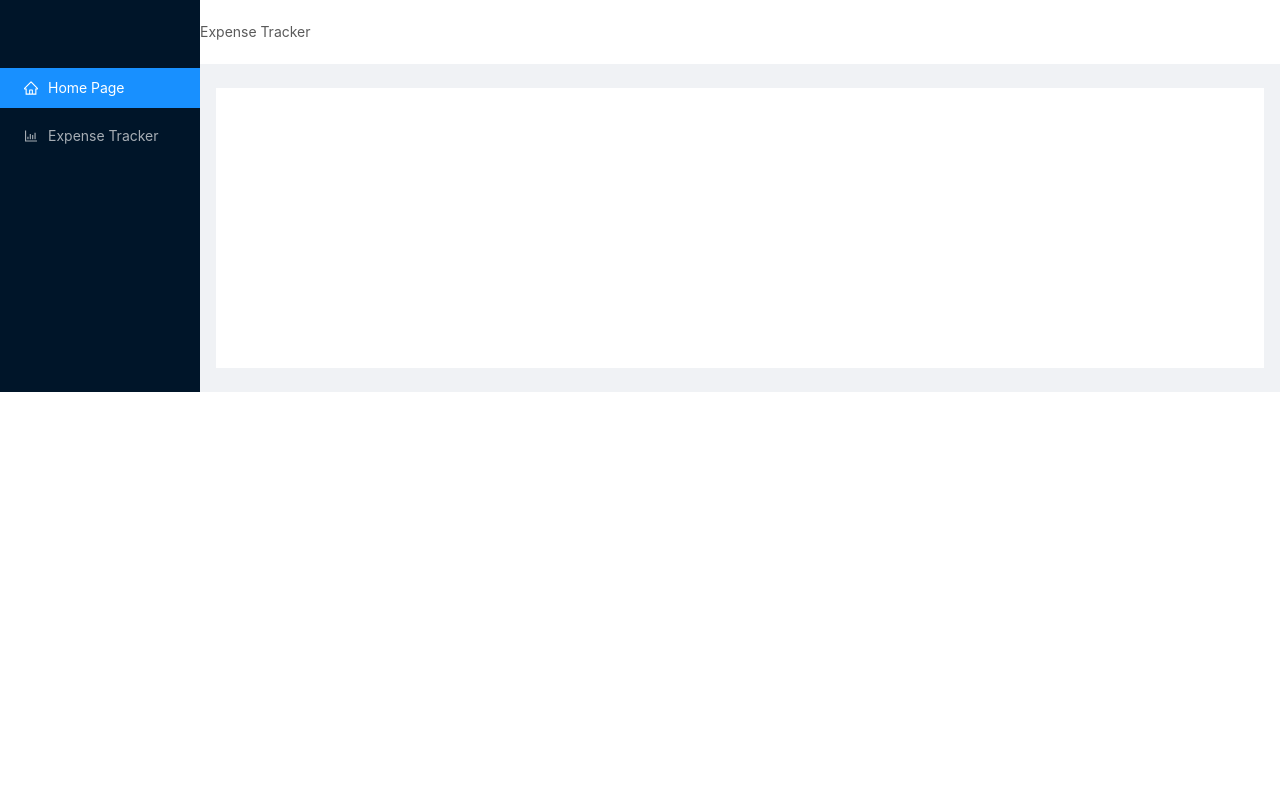
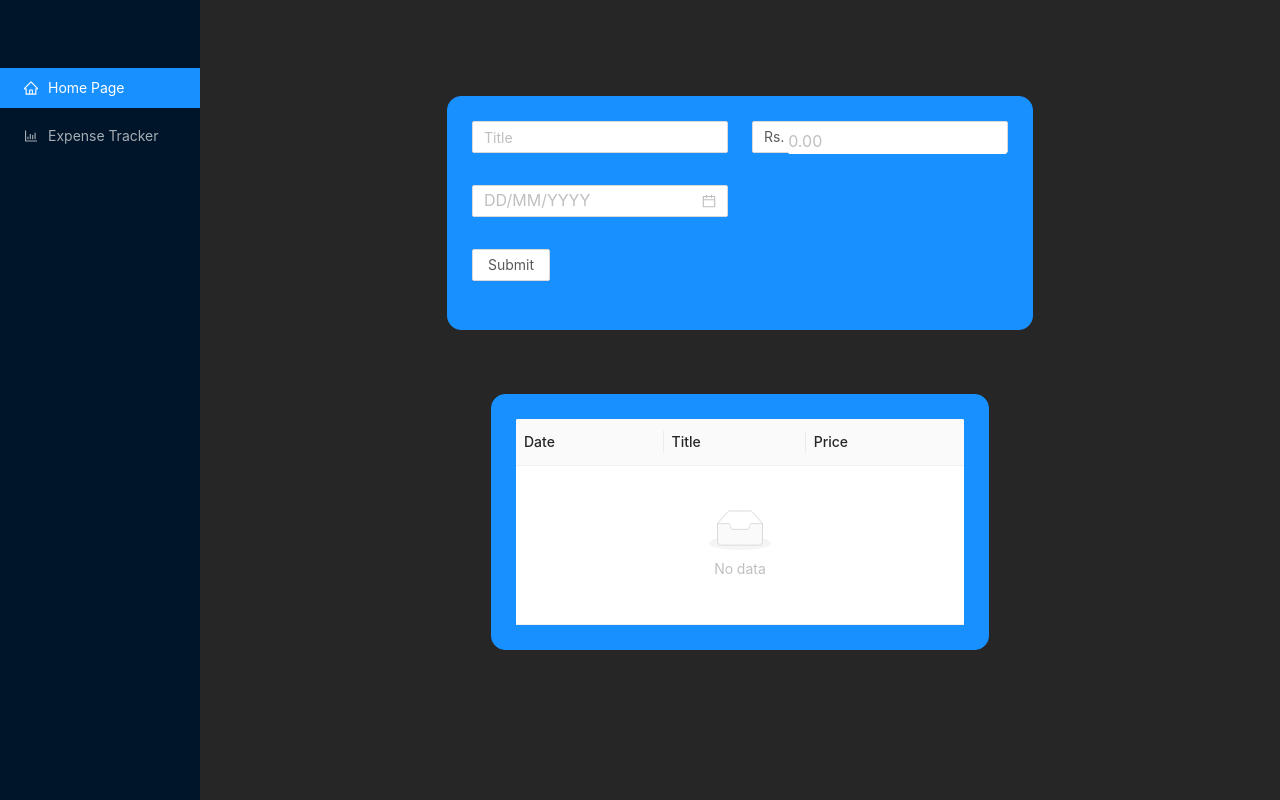
Before and after one commit to shatakshi-modi/Next-ANTD-Less, a Next.js app: page / in a window 1280 px wide. Built offline with nearby package versions, Linux system fonts and the light colour scheme.

Commit message:
Expense Tracker

```diff
--- a/package.json
+++ b/package.json
@@ -12,6 +12,7 @@
     "antd": "^4.18.3",
     "less": "^4.1.2",
     "less-loader": "^10.2.0",
+    "moment": "^2.29.1",
     "next": "12.0.8",
     "next-with-less": "^2.0.4",
     "react": "17.0.2",
--- /dev/null
+++ b/src/components/ExpenseTracker/CardLayout.js
@@ -0,0 +1,16 @@
+import React from 'react';
+import { Card } from 'antd';
+import CardStyle from '../../styles/Card.module.less'
+
+const CardLayout = ({children}) => {
+  return (
+    <div className={CardStyle.siteCardBorderLessWrapper}>
+      <Card className={CardStyle.innerCard}>
+        {children}
+      </Card>
+    </div>
+
+  );
+};
+
+export default CardLayout;
--- /dev/null
+++ b/src/components/ExpenseTracker/ExpenseInput.js
@@ -0,0 +1,121 @@
+import React,{useState} from 'react';
+import CardLayout from './CardLayout';
+import ExpenseForm from '../../styles/ExpenseForm.module.less';
+
+import { InputNumber,Input,Space } from 'antd';
+import { DatePicker } from 'antd';
+import { Row,Col } from 'antd';
+import { Form } from 'antd';
+import { Button } from 'antd';
+
+const ExpenseInput = (props) => {
+  const [form] = Form.useForm();
+  const [enteredAmount,setAmount] =useState();
+  const [enteredTitle,setTitle]=useState();
+  const [enteredDate,setDate] =useState();
+
+  const amountHandler = (event) =>{
+    setAmount(event.target.value);
+  }
+
+  const titleHandler =(event) =>{
+    setTitle(event.target.value);
+  }
+  const dateHandler =(event) =>{
+    setDate(event.target.value);
+
+  }
+
+  const finishHandler =event =>{
+    const userData ={
+      title:enteredTitle,
+      price:enteredAmount,
+      date:enteredDate
+    }
+    props.onSubmitExpense(userData);
+    setAmount("");
+    setTitle("");
+    setDate("");
+
+  }
+  return (
+    <CardLayout>
+      <Form
+      initialValues={{
+        remember: true,
+      }}
+      onFinish={finishHandler}>
+        <Row>
+          <Space direction='vertical'>
+            <Space size='large'>
+                <Col span={12}>
+                  <Form.Item
+                    rules={
+                      [{
+                          required:true,
+                          message:"Please Enter Title",
+                      },]
+                    }
+                    name='title'>
+                    <Input
+                    className={ExpenseForm.title}
+                    placeholder="Title"
+                    onBlur={titleHandler}
+                    value={enteredTitle}
+                    size='middle' />
+                  </Form.Item>
+                </Col>
+                <Col span={12}>
+                  <Form.Item
+                  rules={
+                    [{
+                        required:true,
+                        message:"Please Enter Cost",
+                    },]
+                  }
+                  name='amount'>
+                    <InputNumber size='large'
+                      className={ExpenseForm.amount}
+                      placeholder='0.00'
+                      prefix="Rs."
+                      min="0"
+                      max="10000000000000"
+                      step="0.01"
+                      stringMode
+                      onBlur={amountHandler}
+                      value={enteredAmount}
+                    />
+                  </Form.Item>
+                </Col>
+            </Space>
+              <Col span={12}>
+                <Form.Item
+                rules={
+                  [{
+                      required:true,
+                      message:"Please Enter Date",
+                  },]
+                }
+                name='date'>
+                  <DatePicker
+                    placeholder='DD/MM/YYYY'
+                    format='DD/MM/YYYY'
+                    onBlur={dateHandler}
+                    className={ExpenseForm.date}
+                    value={enteredDate}
+                    size='large' />
+                  </Form.Item>
+              </Col>
+              <Form.Item>
+                <Button type="dark" htmlType="submit" >
+                  Submit
+                </Button>
+              </Form.Item>
+          </Space>
+        </Row>
+      </Form>
+    </CardLayout>
+  );
+};
+
+export default ExpenseInput;
--- /dev/null
+++ b/src/components/ExpenseTracker/NewExpense.js
@@ -0,0 +1,83 @@
+import React from 'react';
+import CardLayout from './CardLayout';
+
+import { Table } from 'antd';
+import { useState } from 'react';
+
+
+const NewExpense = (props) => {
+  console.log(props.newData);
+  const columns = [
+    {
+      title: 'Date',
+      dataIndex: 'date',
+      key:"date"
+    },
+    {
+      title: ' Title',
+      dataIndex: 'title',
+      key:"title"
+    },
+    {
+      title: 'Price',
+      dataIndex: 'price',
+      key:"price"
+    },
+  ];
+  const data =
+  //[
+  //   {
+  //     key:1,
+  //     title:"fsdfsfsd",
+  //     date:"12/08/2020",
+  //     price:"200"
+  //   },
+  //   {
+  //     key:2,
+  //     title:"fsdfsfsd",
+  //     date:"12/08/2020",
+  //     price:"200"
+  //   },
+  //   {
+  //     key:3,
+  //     title:"fsdfsfsd",
+  //     date:"12/08/2020",
+  //     price:"200"
+  //   }
+  // ]
+  [
+    {
+        "title": "werw3",
+        "price": "0.05",
+        "date": "14/01/2022",
+        "key": 0.679665059872673
+    },
+    {
+        "title": "wertwert",
+        "price": "0.06",
+        "date": "12/01/2022",
+        "key": 0.019496305867055863
+    },
+    {
+        "title": "erfet",
+        "price": "0.10",
+        "date": "20/01/2022",
+        "key": 0.2768212202345064
+    }
+]
+  return (
+    <CardLayout>
+        <Table
+        columns={columns}
+        dataSource={props.newData}
+        pagination={false }
+        size='middle'
+        style={
+          {width: '35vw'}
+        }
+      />
+    </CardLayout>
+  );
+};
+
+export default NewExpense;
--- a/src/components/LayoutPage.js
+++ b/src/components/Layout/LayoutPage.js
@@ -8,7 +8,7 @@ import Sider from 'antd/lib/layout/Sider'
 import { Content } from 'antd/lib/layout/layout'
 import {BarChartOutlined, HomeOutlined} from '@ant-design/icons';
 
-import LayoutStyle from '../styles/Layout.module.less'
+import LayoutStyle from '../../styles/Layout.module.less'
 
 const LayoutPage = ({children}) => {
     return (
@@ -23,7 +23,7 @@ const LayoutPage = ({children}) => {
             </Head>
             <div>
                 <main >
-                    <Layout hasSider>
+                    <Layout hasSider className={LayoutStyle.setHeight}>
                         <Sider >
                             <div className={LayoutStyle.logo} />
                                 <Menu theme="dark" mode="inline" defaultSelectedKeys={['1']} >
@@ -33,15 +33,9 @@ const LayoutPage = ({children}) => {
                         </Sider>
                         <Layout className={LayoutStyle.siteLayout}>
                             <Header className={LayoutStyle.siteLayoutBackground} style={{ padding: 0 }}>
-                                Expense Tracker
                             </Header>
                             <Content
                                 className={LayoutStyle.siteLayoutBackground}
-                                style={{
-                                margin: '24px 16px',
-                                padding: 24,
-                                minHeight: 280,
-                                }}
                             >
                                 {children}
                             </Content>
--- /dev/null
+++ b/src/pages/ExpenseTracker.js
@@ -0,0 +1,43 @@
+import React,{useState,useEffect} from 'react';
+
+import ExpenseInput from '../components/ExpenseTracker/ExpenseInput';
+import NewExpense from '../components/ExpenseTracker/NewExpense';
+
+const getLocalStorageData =()=>{
+  if (typeof window !== 'undefined'){
+    let list=localStorage.getItem('ExpenseData');
+
+    if(list){
+      // console.log(JSON.parse(localStorage.getItem('ExpenseData')));
+      return JSON.parse(localStorage.getItem('ExpenseData'));
+    }
+    else {return []};
+  }
+  else {
+    return [];
+  }
+}
+
+
+const ExpenseTracker = () => {
+  const [expenses, setExpenses] = useState(getLocalStorageData());
+  console.log(getLocalStorageData());
+  const submitHandler = (expenseData) =>{
+    const savedData={
+      ...expenseData,
+      key: Math.floor(Math.random()*10).toString()
+    }
+    const newdata =[savedData, ...expenses];
+    setExpenses((prevExpenses) => {
+      return newdata;
+    });
+    localStorage.setItem('ExpenseData',JSON.stringify(newdata));
+  }
+
+  return <>
+      <ExpenseInput onSubmitExpense={submitHandler}/>
+      <NewExpense newData={[...expenses]}  />
+  </>;
+};
+
+export default ExpenseTracker;
--- a/src/pages/_app.js
+++ b/src/pages/_app.js
@@ -1,10 +1,12 @@
 import '../styles/globals.less'
 import "../styles/antd.less";
-import LayoutPage from '../components/LayoutPage';
+import LayoutPage from '../components/Layout/LayoutPage';
 
 function MyApp({ Component, pageProps }) {
   return(
-    <Component {...pageProps} />
+    // <LayoutPage>
+      <Component {...pageProps} />
+      // </LayoutPage>
   )
 }
 
--- a/src/pages/index.js
+++ b/src/pages/index.js
@@ -1,10 +1,11 @@
-import LayoutPage from '../components/LayoutPage'
+import LayoutPage from '../components/Layout/LayoutPage'
 import styles from '../styles/Home.module.less'
+import ExpenseTracker from './ExpenseTracker'
 export default function Home() {
   return (
     <>
       <LayoutPage>
-
+        <ExpenseTracker></ExpenseTracker>
       </LayoutPage>
     </>
   )
--- /dev/null
+++ b/src/styles/Card.module.less
@@ -0,0 +1,17 @@
+.siteCardBorderLessWrapper {
+  padding: 2rem;
+  background: #272626;
+  display: grid;
+  align-items: center;
+  justify-content: center;
+  width: auto;
+  height: auto;
+}
+.innerCard {
+  background-color: #1890ff;
+  border-color: #1890ff;
+  width: auto;
+  height: auto;
+  border-radius: 1em;
+  align-self: center;
+}
--- /dev/null
+++ b/src/styles/ExpenseForm.module.less
@@ -0,0 +1,14 @@
+@width: 16rem;
+@height: 2rem;
+.title {
+  width: @width;
+  height: @height;
+}
+.amount {
+  width: @width;
+  height: @height;
+}
+.date {
+  width: @width;
+  height: @height;
+}
--- a/src/styles/Layout.module.less
+++ b/src/styles/Layout.module.less
@@ -24,5 +24,9 @@
 }
 
 .siteLayout .siteLayoutBackground {
-  background: #fff;
+  background: #272626;
 }
+
+.setHeight {
+  height: 100vh;
+}
```
Also changed, not shown: src/styles/NewExpense.module.less (added), 1 other file (tests, documents, lock files or other folders).
